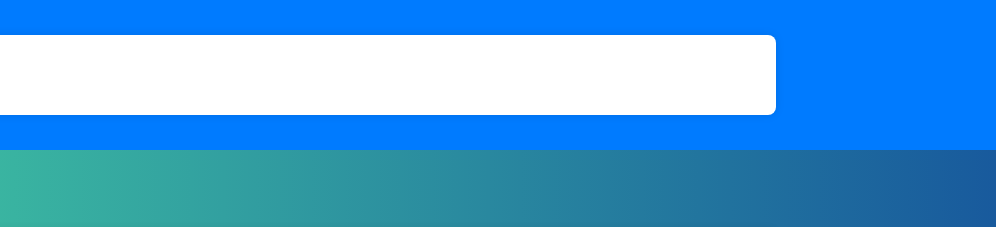
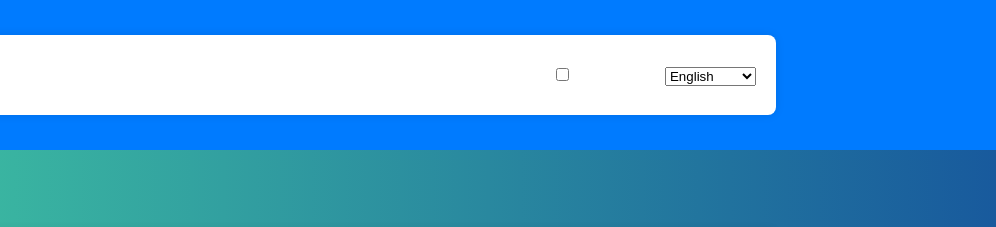
Before and after one commit to Aasyaco/ProjA, a plain HTML site: page index.html in a window 1280 px wide. Shown: the top 227 px of the page, 284-1280 px from the left. Drawn offline with Linux system fonts and the light colour scheme.

Commit message:
Update index.html

```diff
--- a/index.html
+++ b/index.html
@@ -5,7 +5,7 @@
     <meta name="viewport" content="width=device-width, initial-scale=1.0">
     <title>Check Live Facebook</title>
     <link rel="stylesheet" href="https://cdnjs.cloudflare.com/ajax/libs/font-awesome/5.15.3/css/all.min.css">
-    <link rel="stylesheet" href="styles.css">
+    <link rel="stylesheet" href="styles.css" id="theme-style">
 </head>
 <body>
     <nav class="navbar">
@@ -20,6 +20,36 @@
                 <li class="nav-item"><a class="nav-link" href="#">Services</a></li>
                 <li class="nav-item"><a class="nav-link" href="#">Contact</a></li>
             </ul>
+            <div class="theme-switch">
+                <input type="checkbox" id="theme-toggle">
+                <label for="theme-toggle">Dark Mode</label>
+            </div>
+            <div class="language-select">
+                <select id="language-selector">
+                    <!-- Add options for 20+ languages -->
+                    <option value="en">English</option>
+                    <option value="es">Español</option>
+                    <option value="fr">Français</option>
+                    <option value="de">Deutsch</option>
+                    <option value="zh">中文</option>
+                    <option value="ja">日本語</option>
+                    <option value="ko">한국어</option>
+                    <option value="hi">हिंदी</option>
+                    <option value="ar">العربية</option>
+                    <option value="ru">Русский</option>
+                    <option value="pt">Português</option>
+                    <option value="it">Italiano</option>
+                    <option value="nl">Nederlands</option>
+                    <option value="sv">Svenska</option>
+                    <option value="no">Norsk</option>
+                    <option value="da">Dansk</option>
+                    <option value="fi">Suomi</option>
+                    <option value="pl">Polski</option>
+                    <option value="tr">Türkçe</option>
+                    <option value="th">ไทย</option>
+                    <!-- More languages can be added here -->
+                </select>
+            </div>
         </div>
     </nav>
 
```
